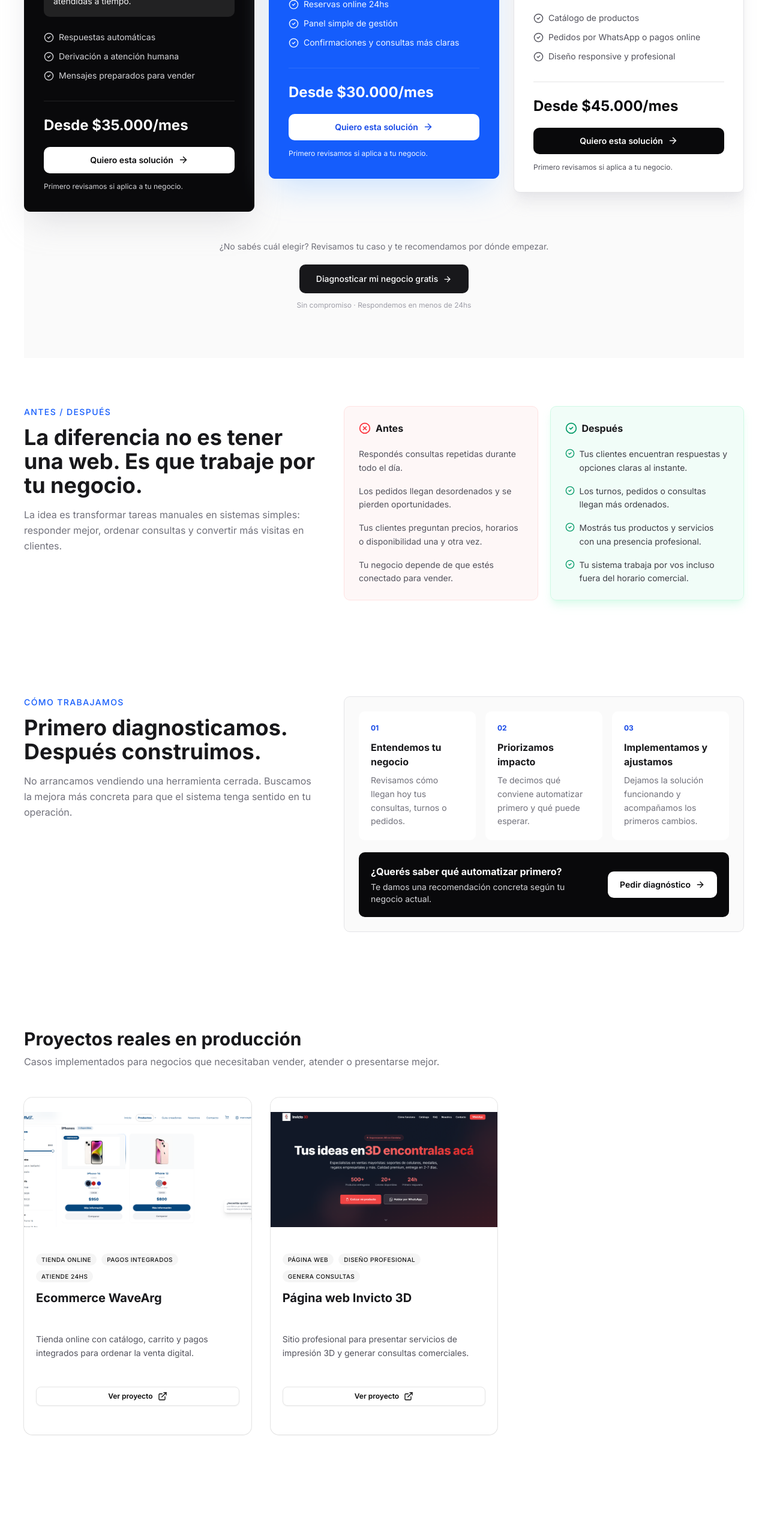
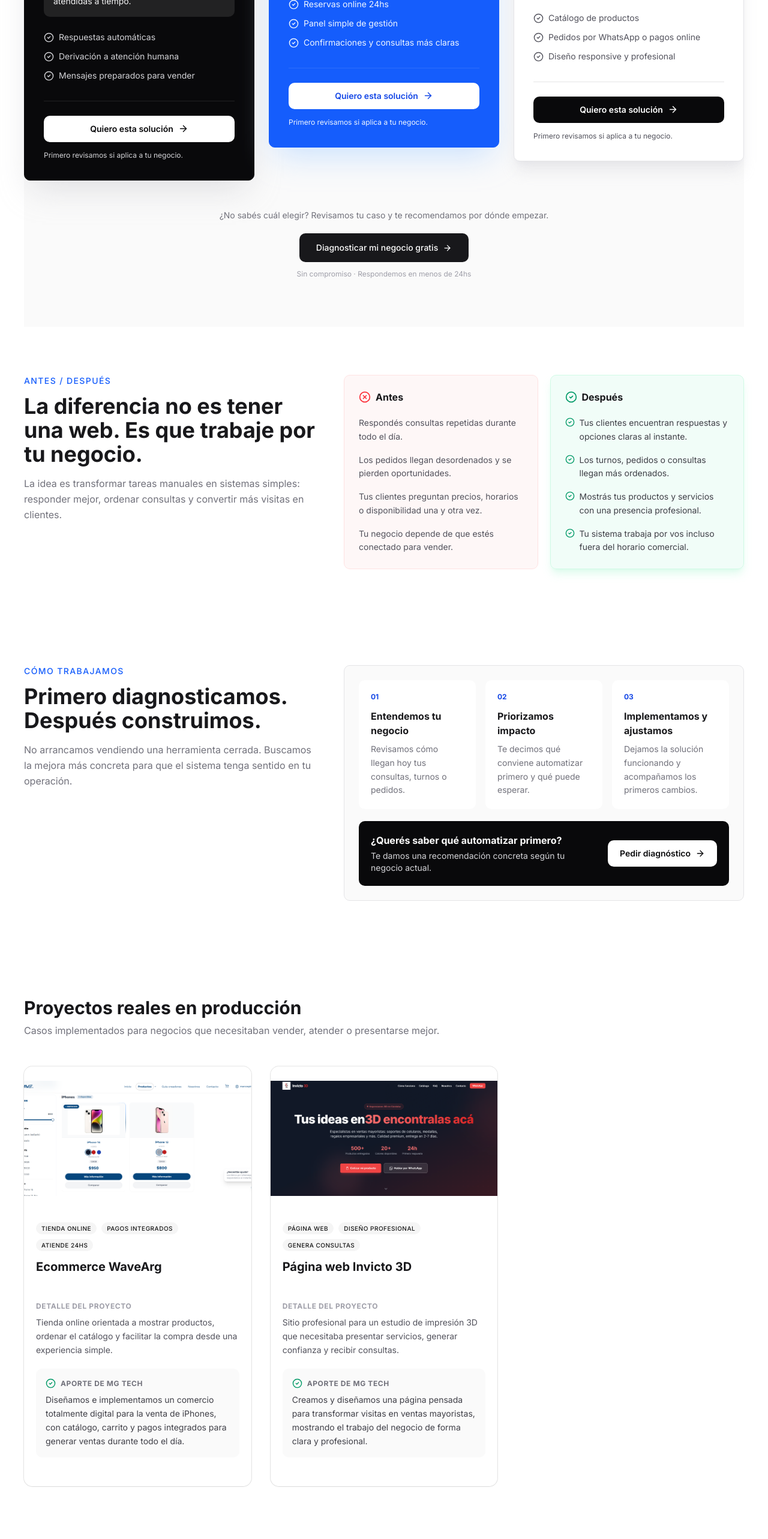
Before and after one commit to MarcosGP20/mg-tech-web, a Next.js app: page / in a window 1280 px wide. Shown: the part 1560-4126 px from the top of the page at 60% size. Built offline with nearby package versions, Linux system fonts and the light colour scheme.

Commit message:
Cambios en los copy de las card, sacar precios y cambiar mensaje whatsapp

```diff
--- a/app/page.tsx
+++ b/app/page.tsx
@@ -24,8 +24,8 @@ export default function Home() {
               Proyectos reales en producción
             </h2>
             <p className="text-zinc-500 mt-2">
-              Casos implementados para negocios que necesitaban vender,
-              atender o presentarse mejor.
+              Casos implementados para negocios que necesitaban vender, atender
+              o presentarse mejor.
             </p>
           </Reveal>
 
@@ -33,19 +33,19 @@ export default function Home() {
             <Reveal delay={80} hover="lift">
               <ProjectCard
                 title="Ecommerce WaveArg"
-                description="Tienda online con catálogo, carrito y pagos integrados para ordenar la venta digital."
+                description="Tienda online orientada a mostrar productos, ordenar el catálogo y facilitar la compra desde una experiencia simple."
+                contribution="Diseñamos e implementamos un comercio totalmente digital para la venta de iPhones, con catálogo, carrito y pagos integrados para generar ventas durante todo el día."
                 tags={["Tienda online", "Pagos integrados", "Atiende 24hs"]}
                 imageUrl="/wavearg.png"
-                projectUrl="https://wavearg-front.vercel.app/"
               />
             </Reveal>
             <Reveal delay={180} hover="lift">
               <ProjectCard
                 title="Página web Invicto 3D"
-                description="Sitio profesional para presentar servicios de impresión 3D y generar consultas comerciales."
+                description="Sitio profesional para un estudio de impresión 3D que necesitaba presentar servicios, generar confianza y recibir consultas."
+                contribution="Creamos y diseñamos una página pensada para transformar visitas en ventas mayoristas, mostrando el trabajo del negocio de forma clara y profesional."
                 tags={["Página web", "Diseño profesional", "Genera consultas"]}
                 imageUrl="/invicto.png"
-                projectUrl="https://invicto-3d.vercel.app/"
               />
             </Reveal>
           </div>
--- a/components/ui/features/ProjectCard.tsx
+++ b/components/ui/features/ProjectCard.tsx
@@ -1,33 +1,25 @@
-import {
-  Card,
-  CardContent,
-  CardFooter,
-  CardHeader,
-} from "@/components/ui/card";
+import { Card, CardContent, CardHeader } from "@/components/ui/card";
 import { Badge } from "@/components/ui/badge";
-import { Button } from "@/components/ui/button";
-import { ExternalLink } from "lucide-react";
+import { CheckCircle2 } from "lucide-react";
 import Image from "next/image";
 
-// Definimos la estructura de datos (Props)
 interface ProjectCardProps {
   title: string;
   description: string;
+  contribution: string;
   tags: string[];
   imageUrl: string;
-  projectUrl?: string;
 }
 
 export default function ProjectCard({
   title,
   description,
+  contribution,
   tags,
   imageUrl,
-  projectUrl,
 }: ProjectCardProps) {
   return (
     <Card className="overflow-hidden border-zinc-200 hover:shadow-xl transition-all duration-300 group">
-      {/* Imagen del Proyecto */}
       <div className="relative h-48 w-full overflow-hidden bg-zinc-100">
         <Image
           src={imageUrl}
@@ -53,24 +45,28 @@ export default function ProjectCard({
         <h3 className="text-xl font-bold text-zinc-900">{title}</h3>
       </CardHeader>
 
-      <CardContent className="px-5 pb-5">
-        <p className="text-sm text-zinc-600 leading-relaxed">{description}</p>
+      <CardContent className="space-y-5 px-5 pb-6">
+        <div>
+          <p className="text-xs font-bold uppercase tracking-wider text-zinc-400">
+            Detalle del proyecto
+          </p>
+          <p className="mt-2 text-sm leading-relaxed text-zinc-600">
+            {description}
+          </p>
+        </div>
+
+        <div className="rounded-lg bg-zinc-50 p-4">
+          <div className="flex items-center gap-2">
+            <CheckCircle2 size={17} className="shrink-0 text-emerald-600" />
+            <p className="text-xs font-bold uppercase tracking-wider text-zinc-500">
+              Aporte de MG Tech
+            </p>
+          </div>
+          <p className="mt-2 text-sm leading-relaxed text-zinc-700">
+            {contribution}
+          </p>
+        </div>
       </CardContent>
-
-      <CardFooter className="px-5 pb-6 pt-0">
-        {projectUrl ? (
-          <Button
-            variant="outline"
-            size="sm"
-            className="w-full gap-2 text-xs font-semibold"
-            asChild
-          >
-            <a href={projectUrl} target="_blank" rel="noopener noreferrer">
-              Ver proyecto <ExternalLink size={14} />
-            </a>
-          </Button>
-        ) : null}
-      </CardFooter>
     </Card>
   );
 }
--- a/components/ui/features/Services.tsx
+++ b/components/ui/features/Services.tsx
@@ -14,7 +14,6 @@ const services = [
     subtitle:
       "Para responder preguntas frecuentes, filtrar interesados y derivar solo los casos importantes.",
     icon: Bot,
-    price: "Desde $35.000/mes",
     badge: "Más elegido",
     tone: "dark",
     message: "Hola, me interesa automatizar mi negocio por WhatsApp.",
@@ -30,7 +29,6 @@ const services = [
     subtitle:
       "Tus clientes eligen día y horario sin escribirte todo el día por WhatsApp.",
     icon: CalendarDays,
-    price: "Desde $30.000/mes",
     badge: "Nuevo",
     tone: "blue",
     message: "Hola, me interesa implementar reservas online para mi negocio.",
@@ -46,7 +44,6 @@ const services = [
     subtitle:
       "Para mostrar productos, recibir pedidos por WhatsApp o sumar pagos online cuando el negocio lo necesite.",
     icon: ShoppingBag,
-    price: "Desde $45.000/mes",
     badge: "Ventas online",
     tone: "light",
     message: "Hola, me interesa una tienda o catálogo online para mi negocio.",
@@ -67,7 +64,6 @@ const styles = {
     subtitle: "text-zinc-300",
     outcome: "bg-white/10 text-zinc-100",
     feature: "text-zinc-300",
-    price: "text-white",
     button: "bg-white text-zinc-950 hover:bg-zinc-100",
   },
   blue: {
@@ -77,7 +73,6 @@ const styles = {
     subtitle: "text-blue-50",
     outcome: "bg-white/15 text-white",
     feature: "text-blue-50",
-    price: "text-white",
     button: "bg-white text-blue-700 hover:bg-blue-50",
   },
   light: {
@@ -87,7 +82,6 @@ const styles = {
     subtitle: "text-zinc-600",
     outcome: "bg-zinc-50 text-zinc-700",
     feature: "text-zinc-600",
-    price: "text-zinc-950",
     button: "bg-zinc-950 text-white hover:bg-zinc-800",
   },
 };
@@ -157,14 +151,11 @@ export default function Services() {
                 </ul>
 
                 <div className="mt-8 pt-6 border-t border-current/10">
-                  <p className={`text-xl md:text-2xl font-bold ${s.price}`}>
-                    {service.price}
-                  </p>
                   <a
                     href={getWhatsAppUrl(service.message)}
                     target="_blank"
                     rel="noopener noreferrer"
-                    className={`mt-5 inline-flex w-full items-center justify-center gap-2 rounded-lg px-5 py-3 text-sm font-semibold transition-colors ${s.button}`}
+                    className={`inline-flex w-full items-center justify-center gap-2 rounded-lg px-5 py-3 text-sm font-semibold transition-colors ${s.button}`}
                   >
                     Quiero esta solución
                     <ArrowRight size={17} />
--- a/lib/whatsapp.ts
+++ b/lib/whatsapp.ts
@@ -1,6 +1,6 @@
 const WHATSAPP_NUMBER = "5493517692071";
 const DEFAULT_MESSAGE =
-  "Hola Marcos! Vi su página y me interesa digitalizar mi negocio. 💻 ¿ Me podrías dar más info sobre cómo trabajan y los tiempos de desarrollo?";
+  "Hola Marcos! Vi tu página y me interesa digitalizar mi negocio. 💻 ¿ Me podrías dar más info sobre cómo trabajan y los tiempos de desarrollo?";
 
 export function getWhatsAppUrl(message = DEFAULT_MESSAGE) {
   return `https://wa.me/${WHATSAPP_NUMBER}?text=${encodeURIComponent(message)}`;
```
